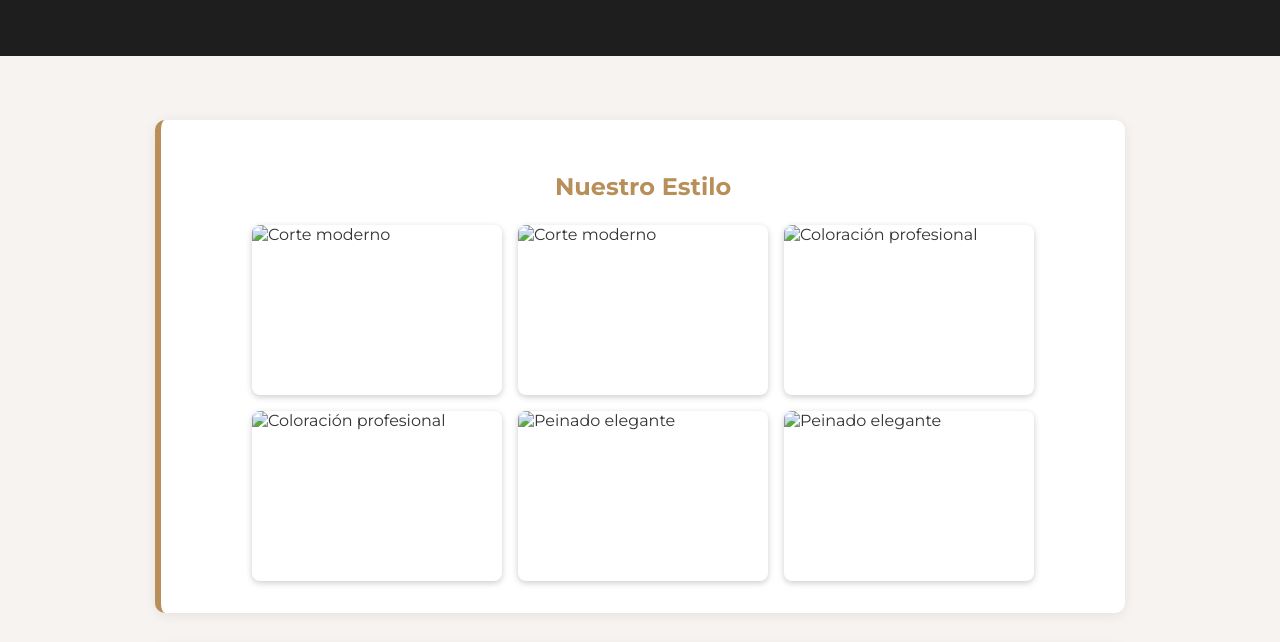
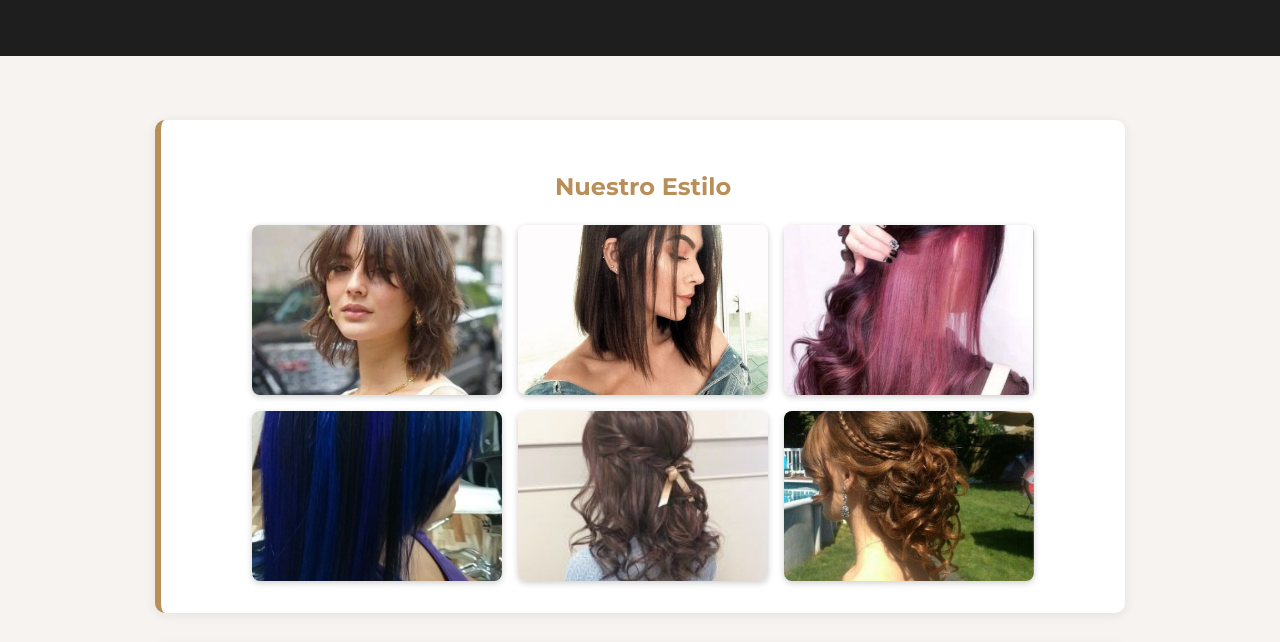
Before and after one commit to vicckyygar/peluqeria, a plain HTML site: page index.html in a window 1280 px wide. Shown: the part 124-766 px from the top of the page. Drawn offline with Linux system fonts and the light colour scheme.

Commit message:
index.html

```diff
--- a/index.html
+++ b/index.html
@@ -17,12 +17,12 @@
     <section class="galeria">
       <h2>Nuestro Estilo</h2>
       <div class="imagenes">
-        <img src="../paginasrandom/imagenes/pelo6.jpg" alt="Corte moderno">
-        <img src="../paginasrandom/imagenes//pelo7.jpg" alt="Corte moderno">
-        <img src="../paginasrandom/imagenes//pelo1.jpg" alt="Coloración profesional">
-        <img src="../paginasrandom/imagenes//pelo3.jpg" alt="Coloración profesional">
-        <img src="../paginasrandom/imagenes//pelo4.jpg" alt="Peinado elegante">
-        <img src="../paginasrandom/imagenes//pelo5.jpg" alt="Peinado elegante">
+        <img src="pelo6.jpg" alt="Corte moderno">
+        <img src="pelo7.jpg" alt="Corte moderno">
+        <img src="pelo1.jpg" alt="Coloración profesional">
+        <img src="pelo3.jpg" alt="Coloración profesional">
+        <img src="pelo4.jpg" alt="Peinado elegante">
+        <img src="pelo5.jpg" alt="Peinado elegante">
       </div>
     </section>
 
```
